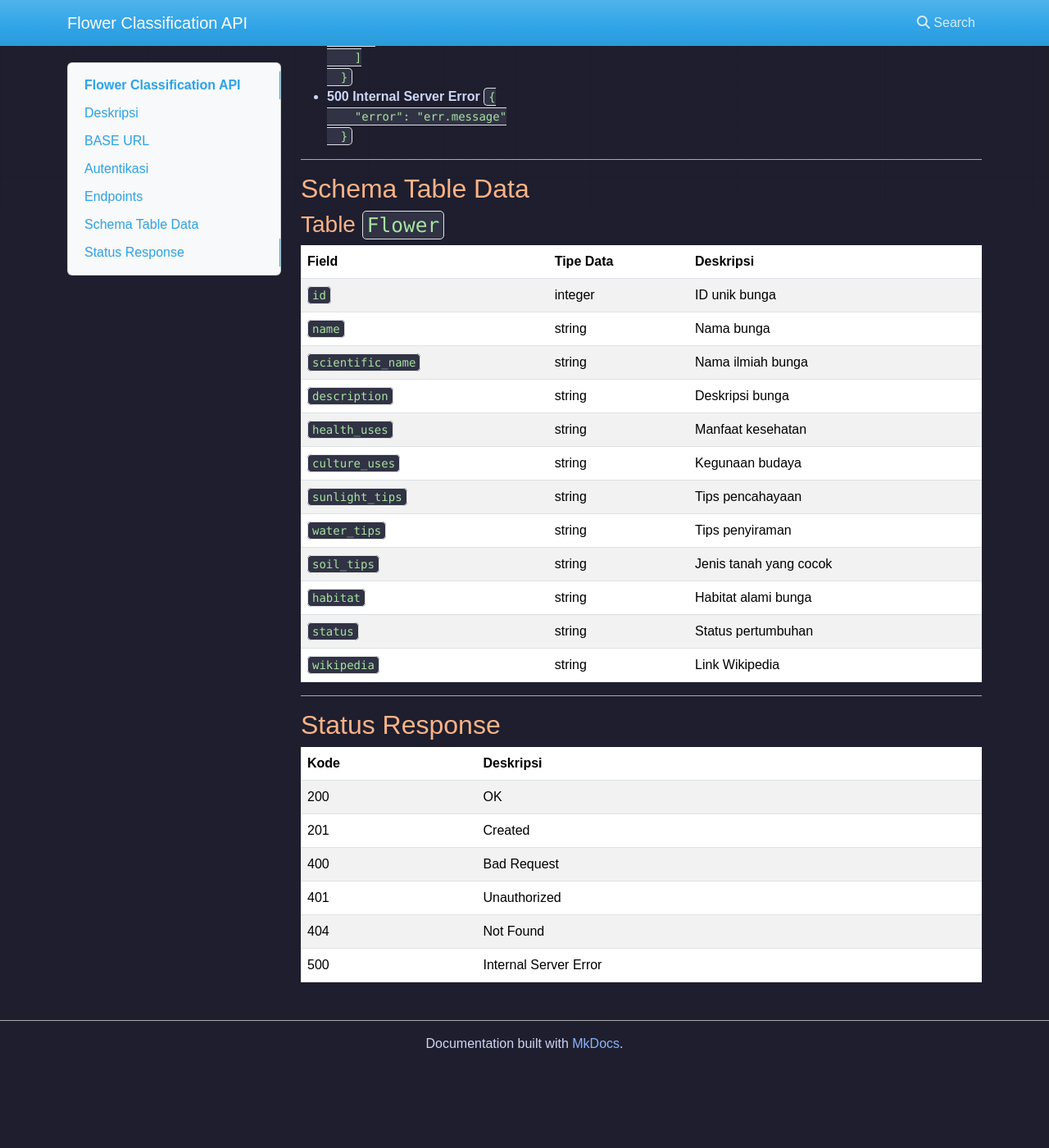
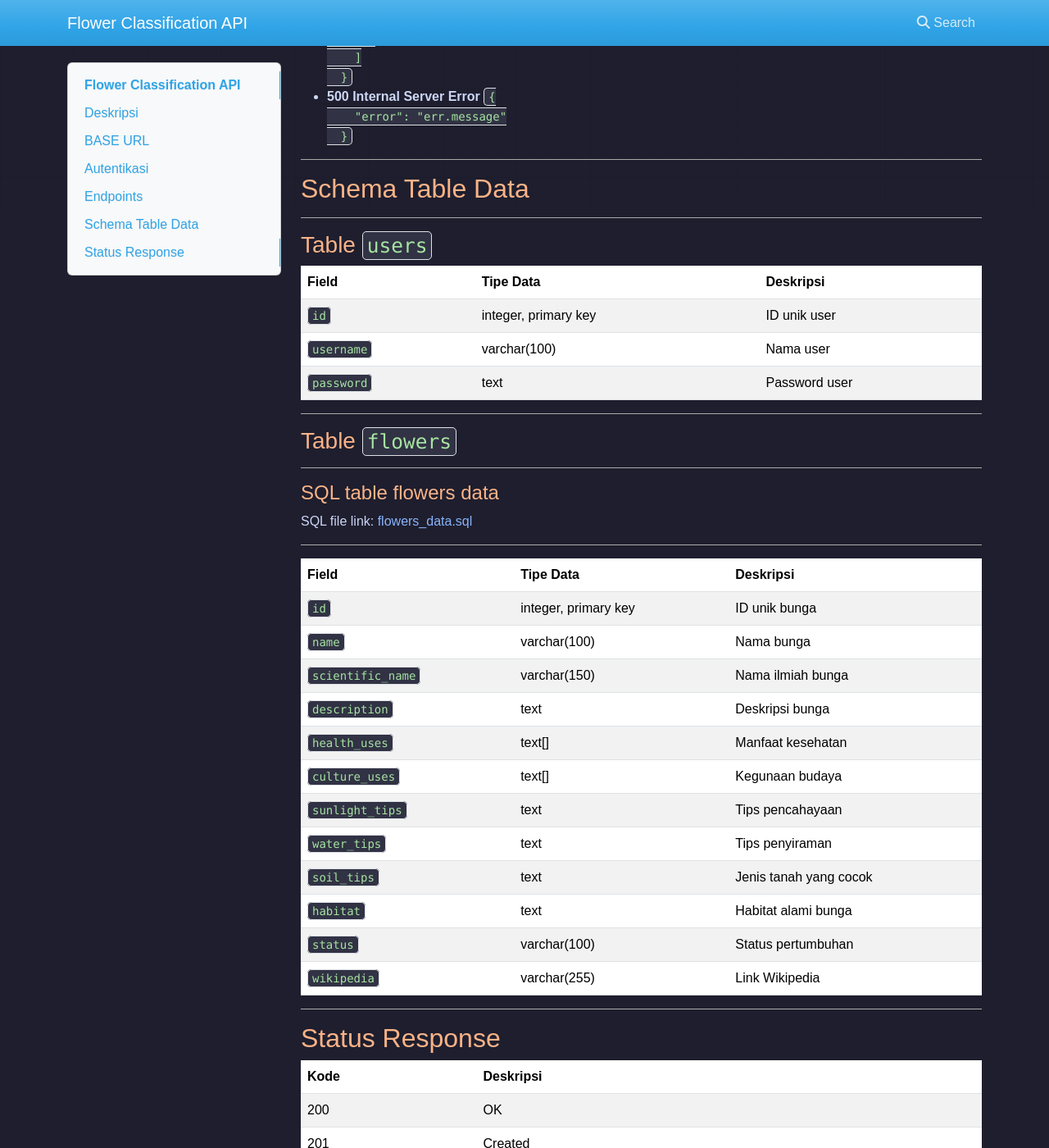
Before and after one commit to Ar-Syhptra/Flower-Classification-API, an MkDocs documentation site: the page built from docs/index.md, in a window 1280 px wide and 1400 px high, scrolled down 6110 px. Shown: the whole window at 82% size. Built offline with MkDocs 1.6.1, drawn with Linux system fonts in a browser that asks for light colours; nearby versions of some CDN libraries; before the commit the page ends 7411 px from its top, so only the background shows below that.

Commit message:
docs: penambahan informasi table

```diff
--- a/docs/index.md
+++ b/docs/index.md
@@ -326,21 +326,40 @@ Content-Type: application/json
 ---
 ## Schema Table Data
 
-### Table `Flower`
+---
+
+### Table `users`
 | Field            | Tipe Data | Deskripsi |
 |-----------------|-----------|-----------|
-| `id`           | integer   | ID unik bunga |
-| `name`         | string    | Nama bunga |
-| `scientific_name` | string    | Nama ilmiah bunga |
-| `description`  | string    | Deskripsi bunga |
-| `health_uses`  | string    | Manfaat kesehatan |
-| `culture_uses` | string    | Kegunaan budaya |
-| `sunlight_tips` | string    | Tips pencahayaan |
-| `water_tips`   | string    | Tips penyiraman |
-| `soil_tips`    | string    | Jenis tanah yang cocok |
-| `habitat`      | string    | Habitat alami bunga |
-| `status`       | string    | Status pertumbuhan |
-| `wikipedia`    | string    | Link Wikipedia |
+| `id`           | integer, primary key   | ID unik user |
+| `username`         | varchar(100)    | Nama user |
+| `password` | text    | Password user |
+
+---
+
+### Table `flowers`
+
+---
+
+#### SQL table flowers data
+SQL file link: [flowers_data.sql](https://www.mediafire.com/file/02rm6vrg2syi0ry/flowers_data.sql/file)
+
+---
+
+| Field            | Tipe Data | Deskripsi |
+|-----------------|-----------|-----------|
+| `id`           | integer, primary key   | ID unik bunga |
+| `name`         | varchar(100)    | Nama bunga |
+| `scientific_name` | varchar(150)    | Nama ilmiah bunga |
+| `description`  | text    | Deskripsi bunga |
+| `health_uses`  | text[]    | Manfaat kesehatan |
+| `culture_uses` | text[]    | Kegunaan budaya |
+| `sunlight_tips` | text    | Tips pencahayaan |
+| `water_tips`   | text    | Tips penyiraman |
+| `soil_tips`    | text    | Jenis tanah yang cocok |
+| `habitat`      | text    | Habitat alami bunga |
+| `status`       | varchar(100)    | Status pertumbuhan |
+| `wikipedia`    | varchar(255)    | Link Wikipedia |
 
 ---
 
```
